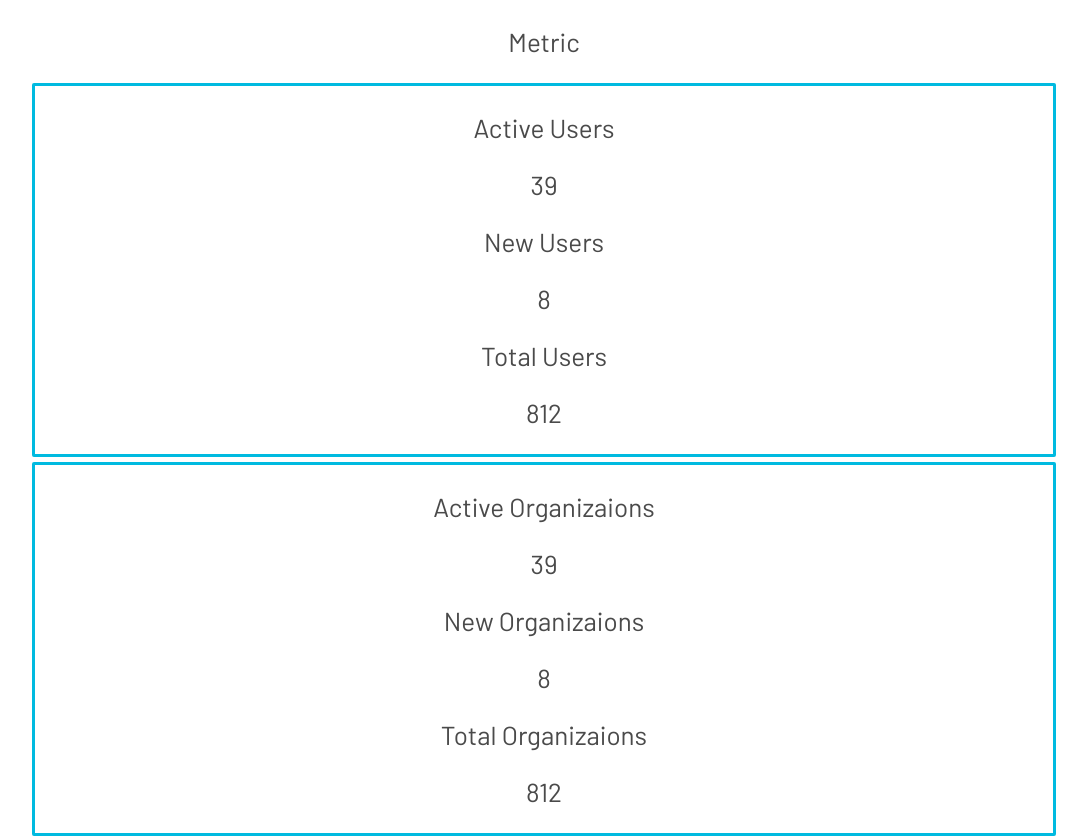
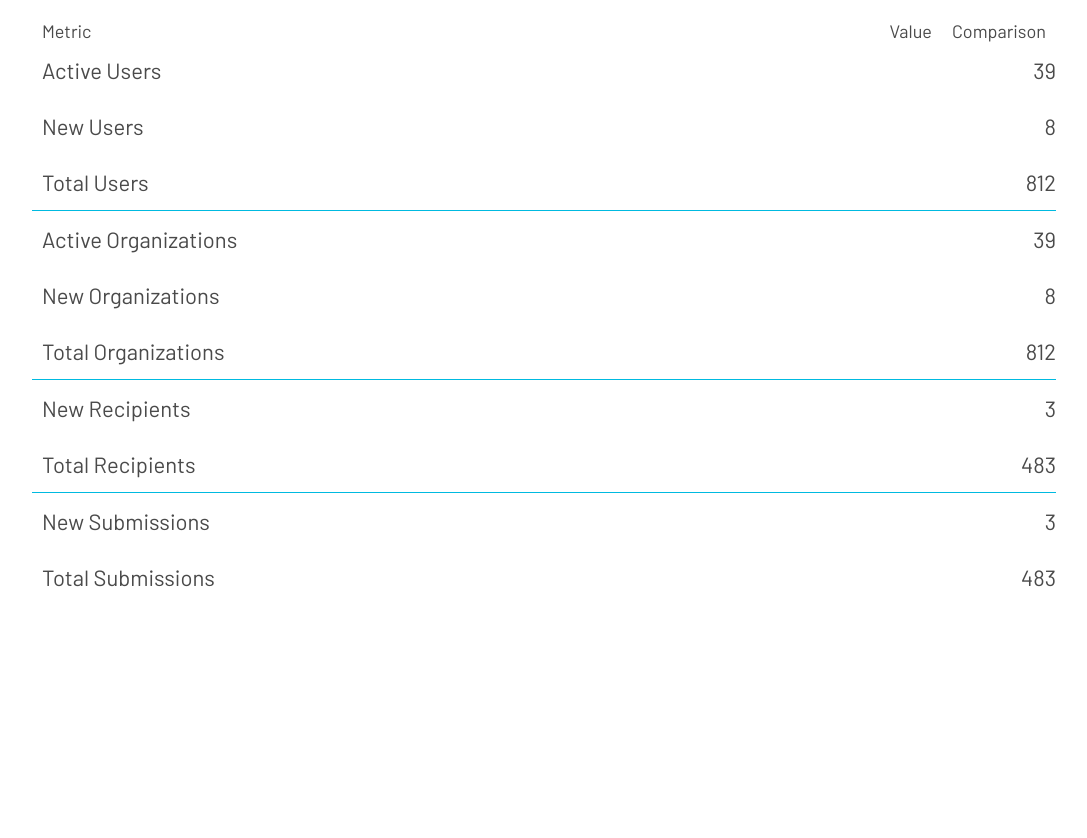
Before and after one commit to emauldin84/newstory-metrics-dashboard, a React (Create React App) app: page / in a window 1280 px wide. Shown: the top 838 px of the page, without its empty margins (96-1183 px from the left). After the commit the page ends 800 px from the top, so only its background shows below. Built offline with nearby package versions, Linux system fonts and the light colour scheme.

Commit message:
adjusts styling

```diff
--- a/src/App.css
+++ b/src/App.css
@@ -10,6 +10,6 @@ body, html {
   flex-direction: column;
   align-items: center;
   /* justify-content: center; */
-  font-size: calc(10px + 2vmin);
+  font-size: calc(6px + 2vmin);
   color: #4A4A4A;
 }
--- a/src/components/Dashboard/Dashboard.css
+++ b/src/components/Dashboard/Dashboard.css
@@ -2,3 +2,24 @@
     width: 80%;
     min-height: 100%;
 }
+.title-display{
+    display: flex;
+    flex-direction: row;
+    font-size: calc(2px + 2vmin);
+    /* height: 20px; */
+    align-items: center;
+}
+#title-metric{
+    margin-left: 10px;
+}
+#title-value{
+    margin-left: auto;
+}
+#title-comparison{
+    margin-left: 20px;
+    margin-right: 10px;
+}
+.titles{
+    margin-top: 20px;
+    margin-bottom: 0;
+}
--- a/src/components/Dashboard/Dashboard.js
+++ b/src/components/Dashboard/Dashboard.js
@@ -15,7 +15,7 @@ let Dashboard = () => {
             new: 8,
             total: 812,
         },
-        organizaions: {
+        organizations: {
             active: 39,
             new: 8,
             total: 812,
@@ -77,7 +77,11 @@ let Dashboard = () => {
 
     return (
         <div className="dashboard-container" >
-            <p>Metric</p>
+            <div className='title-display'>
+                <p className='titles' id='title-metric'>Metric</p>
+                <p className='titles' id='title-value'>Value</p>
+                <p className='titles' id='title-comparison'>Comparison</p>
+            </div>
             {metricsDisplay}
             {modal}
         </div>
--- a/src/components/Metric/Metric.css
+++ b/src/components/Metric/Metric.css
@@ -3,12 +3,23 @@
 }
 
 .metric-container{
-    border: 3px solid #00BAE0;
-    border-radius: 2px;
+
+    border-bottom: 1px solid #00BAE0;
     height: auto;
     transition: all .2s ease-in-out;
     background-color: #FFFFFF;
-    margin-bottom: 5px;
+}
+.metric-inline-display{
+    display: flex;
+    flex-direction: row;
+    height: calc(40px + 2vmin);
+    align-items: center;
+}
+.metric-data-container{
+    margin-left: auto;
+}
+.submissions-container {
+    border-bottom: none;
 }
 
 .metric-container:hover {
@@ -16,9 +27,14 @@
     background: #00BAE0;
     z-index: 10;
     cursor: pointer;
-
 }
 
 .title{
     font-weight: 700;
 }
+
+.metric-title-container{
+    display: flex;
+    flex-direction: row;
+    margin-left: 10px;
+}
--- a/src/components/Metric/Metric.js
+++ b/src/components/Metric/Metric.js
@@ -6,7 +6,7 @@ let Metric = (props) => {
     console.log('METRICS',props.metrics)
     console.log('METRICSDATA',props.metricsData)
     let metricsDataDisplay = Object.keys(props.metricsData).map(key => {
-        return  <div>
+        return  <div className='metric-inline-display'>
                     <div className='metric-title-container'>
                         <p>{key[0].toUpperCase()+key.substring(1)} {props.metrics[0].toUpperCase()+props.metrics.substring(1)}</p>
                     </div>
@@ -18,8 +18,7 @@ let Metric = (props) => {
     })
     return (
         <div className='container'>
-            <div id={props.metrics} className={`metric-container ${props.metrics}`} onClick={props.handleMetricClick}>
-                {/* <h3 className='title' id={props.metrics}>{props.metrics[0].toUpperCase()+props.metrics.substring(1)}</h3> */}
+            <div id={props.metrics} className={`metric-container ${props.metrics}-container`} onClick={props.handleMetricClick}>
                 {metricsDataDisplay}
             </div>
         </div>
```
